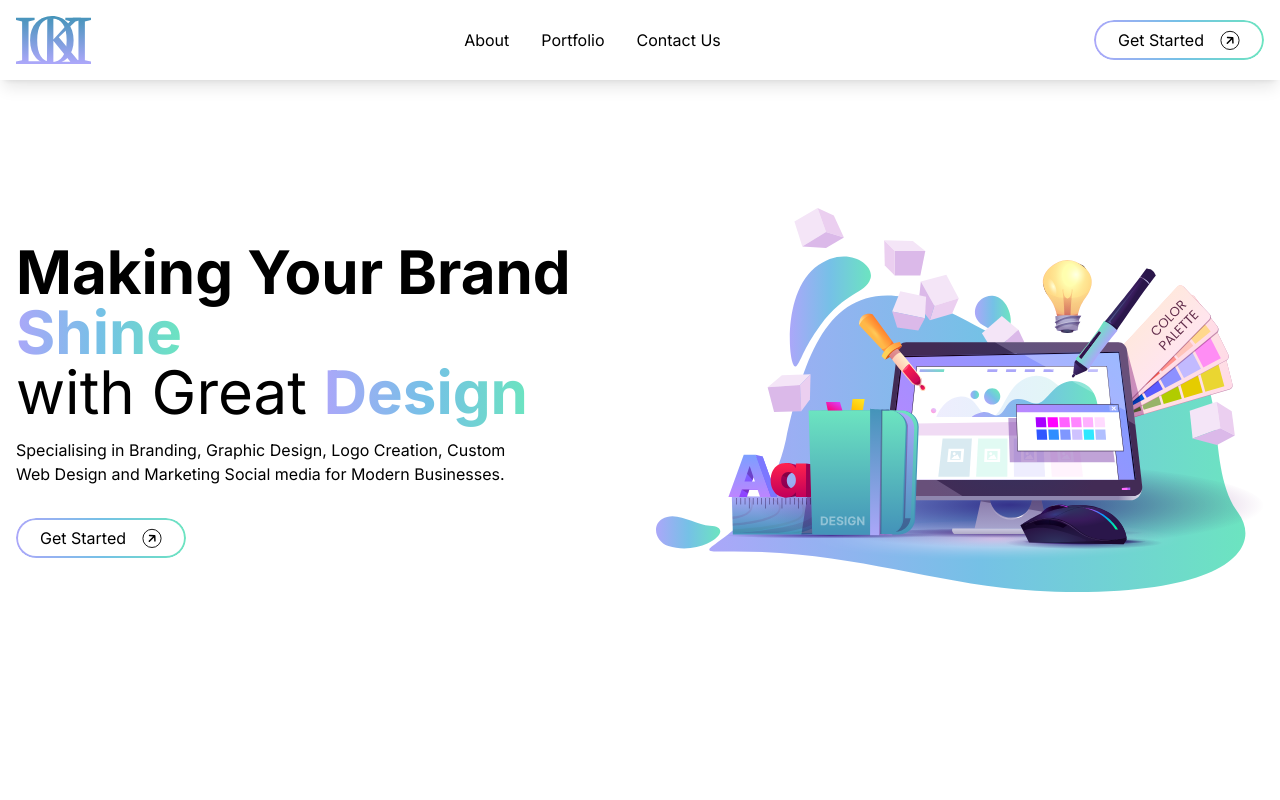
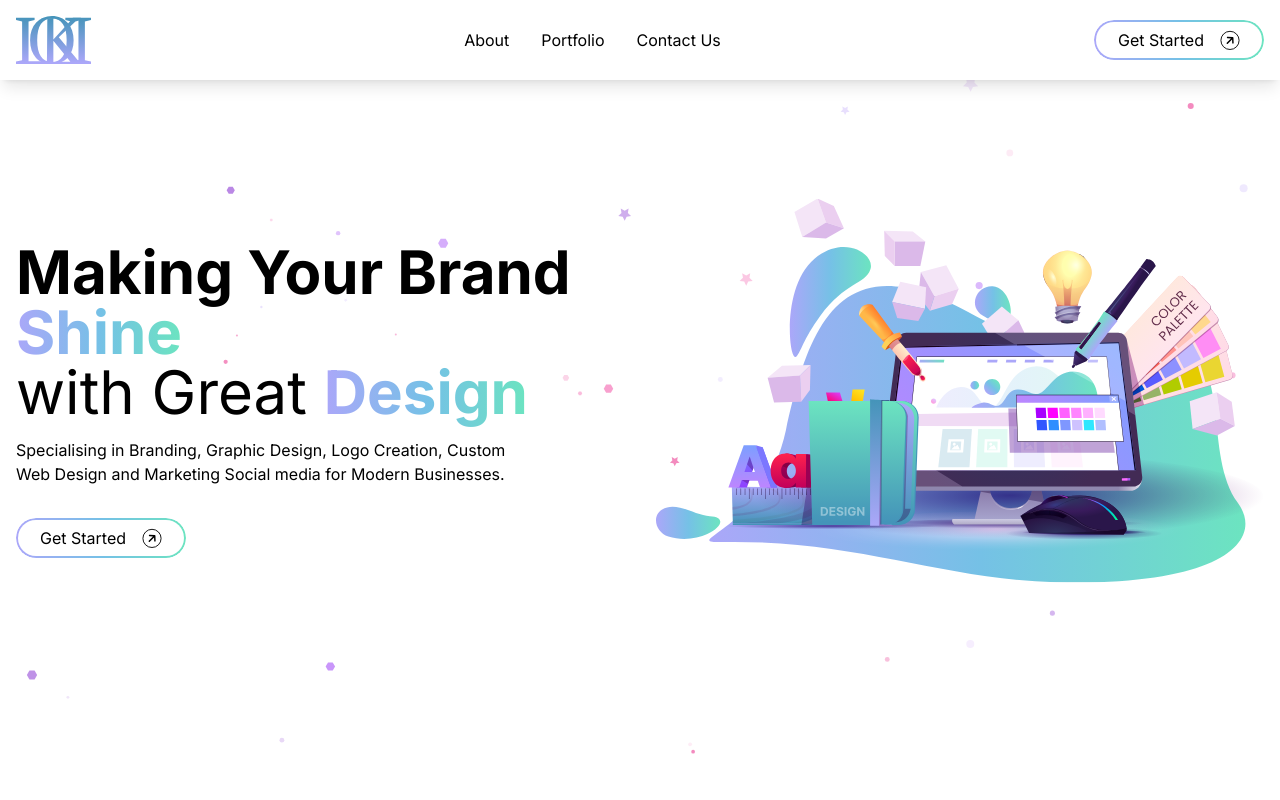
Before and after one commit to Ozea/loki, a Next.js app: page / in a window 1280 px wide. Shown: the top 800 px of the page. Built offline with nearby package versions, Linux system fonts and the light colour scheme.

Commit message:
feat: add hero section background particles

```diff
--- a/package.json
+++ b/package.json
@@ -10,10 +10,12 @@
   },
   "dependencies": {
     "@tsparticles/react": "^3.0.0",
+    "@tsparticles/slim": "^3.8.1",
     "framer-motion": "^12.12.1",
     "next": "15.3.2",
     "react": "^19.0.0",
-    "react-dom": "^19.0.0"
+    "react-dom": "^19.0.0",
+    "tsparticles": "^3.8.1"
   },
   "devDependencies": {
     "@eslint/eslintrc": "^3",
--- a/src/app/page.tsx
+++ b/src/app/page.tsx
@@ -2,11 +2,18 @@
 
 import Image from 'next/image'
 import { GradientButton } from '@/components/Button/Gradient'
-import { motion, Variants } from 'framer-motion'
 import { useEffect, useState } from 'react'
+import { motion } from 'framer-motion'
+import dynamic from 'next/dynamic'
 import { DesignApproach } from '@/containers/DesignApproach'
 import WorkExperience from '@/containers/WorkExperience'
 import WorkTogether from '@/containers/WorkTogether'
+
+// Dynamically import the particles component to avoid SSR issues
+const ParticlesBackground = dynamic(() => import('@/components/ParticlesBackground'), {
+  ssr: false,
+  loading: () => <div className="absolute inset-0" />,
+})
 
 export default function Home() {
   const [isLoaded, setIsLoaded] = useState(false)
@@ -15,83 +22,88 @@ export default function Home() {
     setIsLoaded(true)
   }, [])
 
-  // Animation variants
-  const containerVariants = {
-    hidden: { opacity: 0 },
-    visible: {
-      opacity: 1,
-      transition: {
-        staggerChildren: 0.2,
-        delayChildren: 0.3,
-        duration: 0.5,
-      },
-    },
-  }
-
-  const itemVariants: Variants = {
-    hidden: { y: 50, opacity: 0 },
-    visible: {
-      y: 0,
-      opacity: 1,
-      transition: { duration: 0.7, ease: [0.6, 0.05, 0.01, 0.9] },
-    },
-  }
-
-  const imageVariants = {
-    hidden: { scale: 0.8, opacity: 0 },
-    visible: {
-      scale: 1,
-      opacity: 1,
-      transition: {
-        duration: 0.8,
-        ease: [0.6, 0.05, 0.01, 0.9],
-        delay: 0.2,
-      },
-    },
-  }
-
   return (
     <div className="bg-white flex flex-col text-black">
       <main>
-        <motion.section
-          className="min-h-screen flex items-center container mx-auto px-4 w-full"
-          initial="hidden"
-          animate={isLoaded ? 'visible' : 'hidden'}
-          variants={containerVariants}
-        >
-          <div className="grid grid-cols-1 lg:grid-cols-2 gap-8 items-center w-full">
-            <motion.div className="order-2 lg:order-1" variants={containerVariants}>
-              <motion.h1 className="text-4xl md:text-5xl lg:text-6xl font-bold mb-4" variants={itemVariants}>
-                <motion.span variants={itemVariants}>
-                  Making Your Brand <span className="text-transparent bg-clip-text text-gradient">Shine</span>
+        <section className="min-h-screen relative flex items-center container mx-auto px-4 w-full overflow-hidden">
+          {/* Particles Background */}
+          <div className="absolute inset-0 z-0">
+            <ParticlesBackground />
+          </div>
+
+          <div className="grid grid-cols-1 lg:grid-cols-2 gap-8 items-center w-full z-10 relative">
+            <div className="order-2 lg:order-1">
+              <motion.h1
+                className="text-4xl md:text-5xl lg:text-6xl font-bold mb-4"
+                initial={{ opacity: 0, y: 40 }}
+                animate={{ opacity: 1, y: 0 }}
+                transition={{ duration: 0.8, delay: 0.2 }}
+              >
+                Making Your Brand{' '}
+                <motion.span
+                  className="text-transparent bg-clip-text text-gradient"
+                  initial={{ opacity: 0, scale: 0.9 }}
+                  animate={{ opacity: 1, scale: 1 }}
+                  transition={{ duration: 0.6, delay: 0.7 }}
+                >
+                  Shine
                 </motion.span>
                 <br />
-                <motion.span className="font-normal" variants={itemVariants}>
-                  with Great <span className="text-transparent bg-clip-text text-gradient font-bold">Design</span>
+                <motion.span className="font-normal" initial={{ opacity: 0 }} animate={{ opacity: 1 }} transition={{ duration: 0.6, delay: 1.1 }}>
+                  with Great{' '}
+                  <motion.span
+                    className="text-transparent bg-clip-text text-gradient font-bold"
+                    initial={{ opacity: 0, scale: 0.9 }}
+                    animate={{ opacity: 1, scale: 1 }}
+                    transition={{ duration: 0.6, delay: 1.5 }}
+                  >
+                    Design
+                  </motion.span>
                 </motion.span>
               </motion.h1>
 
-              <motion.p className="mb-8 max-w-lg" variants={itemVariants}>
+              <motion.p
+                className="mb-8 max-w-lg"
+                initial={{ opacity: 0, y: 20 }}
+                animate={{ opacity: 1, y: 0 }}
+                transition={{ duration: 0.7, delay: 1.2 }}
+              >
                 Specialising in Branding, Graphic Design, Logo Creation, Custom Web Design and Marketing Social media for Modern Businesses.
               </motion.p>
 
-              <motion.div variants={itemVariants} whileHover={{ scale: 1.05 }} whileTap={{ scale: 0.95 }}>
+              <motion.div
+                initial={{ opacity: 0, y: 20 }}
+                animate={{ opacity: 1, y: 0 }}
+                transition={{ duration: 0.6, delay: 1.4 }}
+                whileHover={{ scale: 1.05 }}
+                whileTap={{ scale: 0.95 }}
+              >
                 <GradientButton href="/get-started">Get Started</GradientButton>
               </motion.div>
-            </motion.div>
+            </div>
 
-            <motion.div className="order-1 lg:order-2 flex justify-center lg:justify-end" variants={imageVariants}>
+            <motion.div
+              className="order-1 lg:order-2 flex justify-center lg:justify-end"
+              initial={{ opacity: 0, x: 50 }}
+              animate={{ opacity: 1, x: 0 }}
+              transition={{ duration: 1, delay: 0.5, type: 'spring', stiffness: 50 }}
+            >
               <motion.div
                 className="relative w-full max-w-md lg:max-w-full"
-                initial={{ rotate: -5 }}
-                animate={{ rotate: 0 }}
-                transition={{ duration: 0.8, ease: 'easeOut' }}
+                animate={{
+                  y: [0, -10, 0],
+                }}
+                transition={{
+                  duration: 4,
+                  ease: 'easeInOut',
+                  repeat: Infinity,
+                }}
               >
                 <Image src="/hero-image.svg" alt="Hero Image" width={600} height={400} className="w-full h-auto" priority />
               </motion.div>
             </motion.div>
           </div>
-        </motion.section>
+        </section>
 
         <WorkExperience />
         <WorkTogether />
--- /dev/null
+++ b/src/components/ParticlesBackground/index.tsx
@@ -0,0 +1,209 @@
+'use client'
+
+import { useCallback, useEffect, useState } from 'react'
+import Particles, { initParticlesEngine } from '@tsparticles/react'
+import { loadSlim } from '@tsparticles/slim'
+
+export default function ParticlesBackground() {
+  const [init, setInit] = useState(false)
+
+  useEffect(() => {
+    initParticlesEngine(async (engine) => {
+      await loadSlim(engine)
+    }).then(() => {
+      setInit(true)
+    })
+  }, [])
+
+  if (!init) {
+    return <></>
+  }
+
+  return (
+    // <Particles
+    //   id="tsparticles"
+    //   options={{
+    //     fullScreen: {
+    //       enable: false,
+    //     },
+    //     background: {
+    //       color: {
+    //         value: 'transparent',
+    //       },
+    //     },
+    //     fpsLimit: 60,
+    //     interactivity: {
+    //       events: {
+    //         onHover: {
+    //           enable: true,
+    //           mode: 'grab',
+    //         },
+    //         resize: {
+    //           enable: true,
+    //         },
+    //       },
+    //       modes: {
+    //         grab: {
+    //           distance: 140,
+    //           links: {
+    //             opacity: 0.5,
+    //           },
+    //         },
+    //       },
+    //     },
+    //     particles: {
+    //       color: {
+    //         value: '#7e22ce',
+    //       },
+    //       links: {
+    //         color: '#ec4899',
+    //         distance: 150,
+    //         enable: true,
+    //         opacity: 0.3,
+    //         width: 1,
+    //       },
+    //       move: {
+    //         direction: 'none',
+    //         enable: true,
+    //         outModes: {
+    //           default: 'bounce',
+    //         },
+    //         random: false,
+    //         speed: 1,
+    //         straight: false,
+    //       },
+    //       number: {
+    //         density: {
+    //           enable: true,
+    //           height: 800,
+    //         },
+    //         value: 80,
+    //       },
+    //       opacity: {
+    //         value: 0.5,
+    //       },
+    //       shape: {
+    //         type: 'circle',
+    //       },
+    //       size: {
+    //         value: { min: 1, max: 3 },
+    //       },
+    //     },
+    //     detectRetina: true,
+    //   }}
+    // />
+
+    <Particles
+      id="tsparticles"
+      className="h-full "
+      options={{
+        fullScreen: {
+          enable: false,
+        },
+        background: {
+          color: {
+            value: 'transparent',
+          },
+        },
+        fpsLimit: 60,
+        interactivity: {
+          events: {
+            onClick: {
+              enable: true,
+              mode: 'push',
+            },
+            onHover: {
+              enable: true,
+              mode: 'repulse',
+            },
+            resize: {
+              enable: true,
+            },
+          },
+          modes: {
+            push: {
+              quantity: 4,
+            },
+            repulse: {
+              distance: 100,
+              duration: 0.4,
+            },
+          },
+        },
+        particles: {
+          color: {
+            value: ['#7e22ce', '#ec4899', '#f472b6', '#8b5cf6', '#a855f7'],
+          },
+          links: {
+            enable: false,
+          },
+          move: {
+            direction: 'none',
+            enable: true,
+            outModes: {
+              default: 'out',
+            },
+            random: true,
+            speed: 2,
+            straight: false,
+          },
+          number: {
+            density: {
+              enable: true,
+              height: 800,
+            },
+            value: 60,
+          },
+          opacity: {
+            value: {
+              min: 0.1,
+              max: 0.7,
+            },
+            animation: {
+              enable: true,
+              speed: 1,
+              startValue: 'random',
+              sync: false,
+            },
+          },
+          shape: {
+            type: ['circle', 'star', 'polygon'],
+            options: {
+              star: {
+                sides: 5,
+              },
+              polygon: {
+                sides: 6,
+              },
+            },
+          },
+          size: {
+            value: {
+              min: 1,
+              max: 4,
+            },
+            animation: {
+              enable: true,
+              speed: 2,
+              startValue: 'random',
+              sync: false,
+            },
+          },
+          twinkle: {
+            lines: {
+              enable: true,
+              frequency: 0.05,
+              opacity: 0.7,
+            },
+            particles: {
+              enable: true,
+              frequency: 0.05,
+              opacity: 1,
+            },
+          },
+        },
+        detectRetina: true,
+      }}
+    />
+  )
+}
```
Also changed, not shown: 1 other file (tests, documents, lock files or other folders).
